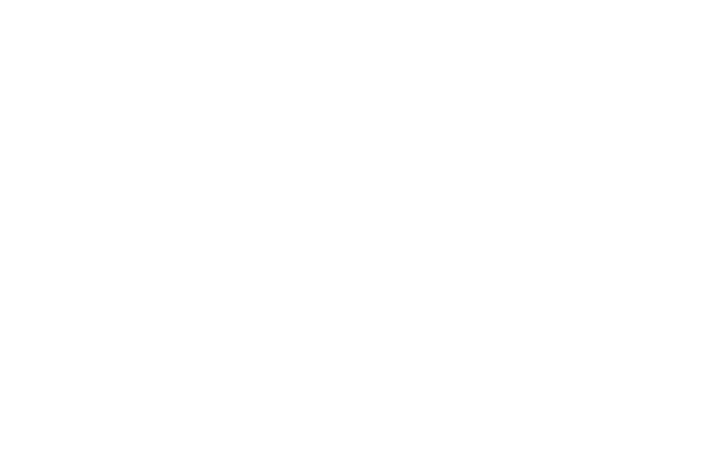
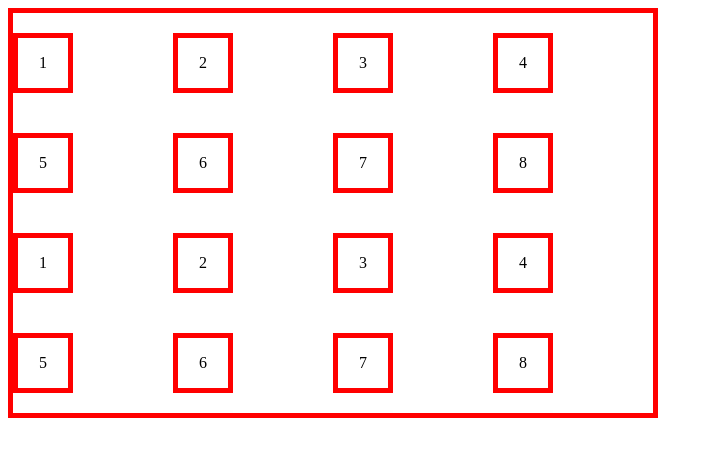
Before and after one commit to HorroGlitch/memory, a website built with Vite: page index.html in a window 1280 px wide. Shown: the whole page, without its empty margins (0-713 px from the left). Built offline with nearby package versions, Linux system fonts and the light colour scheme.

Commit message:
my cards are activate

```diff
--- a/index.html
+++ b/index.html
@@ -7,7 +7,24 @@
     <title>Memory</title>
   </head>
   <body>
-
+   <div class="playground">
+    <div class="cards">1</div>
+    <div class="cards">2</div>
+    <div class="cards">3</div>
+    <div class="cards">4</div>
+    <div class="cards">5</div>
+    <div class="cards">6</div>
+    <div class="cards">7</div>
+    <div class="cards">8</div>
+    <div class="cards">1</div>
+    <div class="cards">2</div>
+    <div class="cards">3</div>
+    <div class="cards">4</div>
+    <div class="cards">5</div>
+    <div class="cards">6</div>
+    <div class="cards">7</div>
+    <div class="cards">8</div>
+  </div>
     <script type="module" src="/main.js"></script>
   </body>
 </html>
--- a/main.js
+++ b/main.js
@@ -1 +1,10 @@
 import './style.css'
+
+let cards = document.querySelectorAll(".cards");
+
+for (let i = 0; i < cards.length; i++) {
+    cards[i].addEventListener('click', ()=>{
+        console.log("hello");
+    })
+
+}
--- a/style.css
+++ b/style.css
@@ -0,0 +1,16 @@
+.playground{
+  width: 50vw;
+  height: 50vh;
+  display: grid;
+  grid-template-columns:repeat(4,25%) ;
+}
+
+div {
+  display: flex;
+  align-items: center;
+  justify-content: center;
+  border: 5px solid;
+  border-color: red;
+  height: 50px;
+  width: 50px;
+}
```
